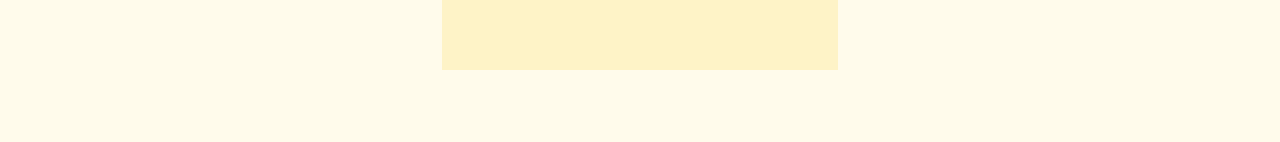
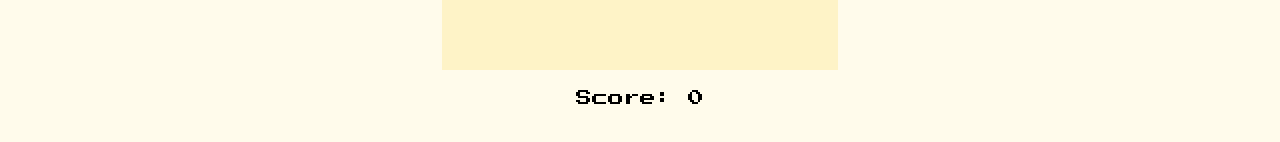
Before and after one commit to btfenyes/svelte-snake, a SvelteKit app: page /game in a window 1280 px wide. Shown: the part 394-536 px from the top of the page. Built offline with nearby package versions, Linux system fonts and the light colour scheme.

Commit message:
add scoring to the game

```diff
--- a/src/lib/store.ts
+++ b/src/lib/store.ts
@@ -33,4 +33,11 @@
 
 export const mapSizeStore = writable<MapSize>({ rows: 20, cols: 20 });
 
-export const isGameRunningStore = writable(false);
+interface Score {
+	playerName: string;
+	score: number;
+}
+
+export const scoresStore = writable<Score[]>([]);
+
+export const currentScoreStore = writable<number>(0);
--- a/src/routes/game/Game.svelte
+++ b/src/routes/game/Game.svelte
@@ -12,7 +12,7 @@
 		getSnakeHead
 	} from '$lib/utils';
 	import type { Direction, Food, Position, Snake, SnakePart, Turn } from '$lib/types';
-	import { DIFFICULTIES, difficultyStore, mapSizeStore } from '$lib/store';
+	import { currentScoreStore, DIFFICULTIES, difficultyStore, mapSizeStore } from '$lib/store';
 
 	const startRow: number = Math.ceil($mapSizeStore.rows / 2);
 	const startCol: number = Math.ceil($mapSizeStore.cols / 2);
@@ -146,6 +146,7 @@
 
 		if (isTailBite || isMaxSize) {
 			gameOver = true;
+			currentScoreStore.set(0);
 			return;
 		}
 
@@ -155,6 +156,7 @@
 
 		if (food && head.col === food.col && head.row === food.row) {
 			growSnake();
+			currentScoreStore.update((score) => score + 50);
 			food = spawnFood();
 		}
 	};
@@ -190,17 +192,25 @@
 
 <svelte:window on:keydown={onKeyDown} />
 
-<div>
 <Map rows={$mapSizeStore.rows} cols={$mapSizeStore.cols}>
 	{#if food}
 		<div class="bg-yellow-900 w-4 h-4" style={getPositionStyle(food)} />
 	{/if}
 	<SnakeComponent {snake} />
 </Map>
+<div class="flex flex-col items-center gap-4 m-auto w-96 py-4">
+	<div class="w-fit flex gap-4">
+		<p>Score:</p>
+		<p>{$currentScoreStore}</p>
+	</div>
 	{#if gameOver}
 		<h1>Game Over</h1>
 	{/if}
 	{#if gameOver}
-		<button type="button" on:click={startGame}>Start</button>
+		<button
+			class="px-8 py-4 border-2 border-black shadow-button bg-amber-200"
+			type="button"
+			on:click={startGame}>Try again</button
+		>
 	{/if}
 </div>
```
Lines whose indentation alone changed are shown as unchanged.
